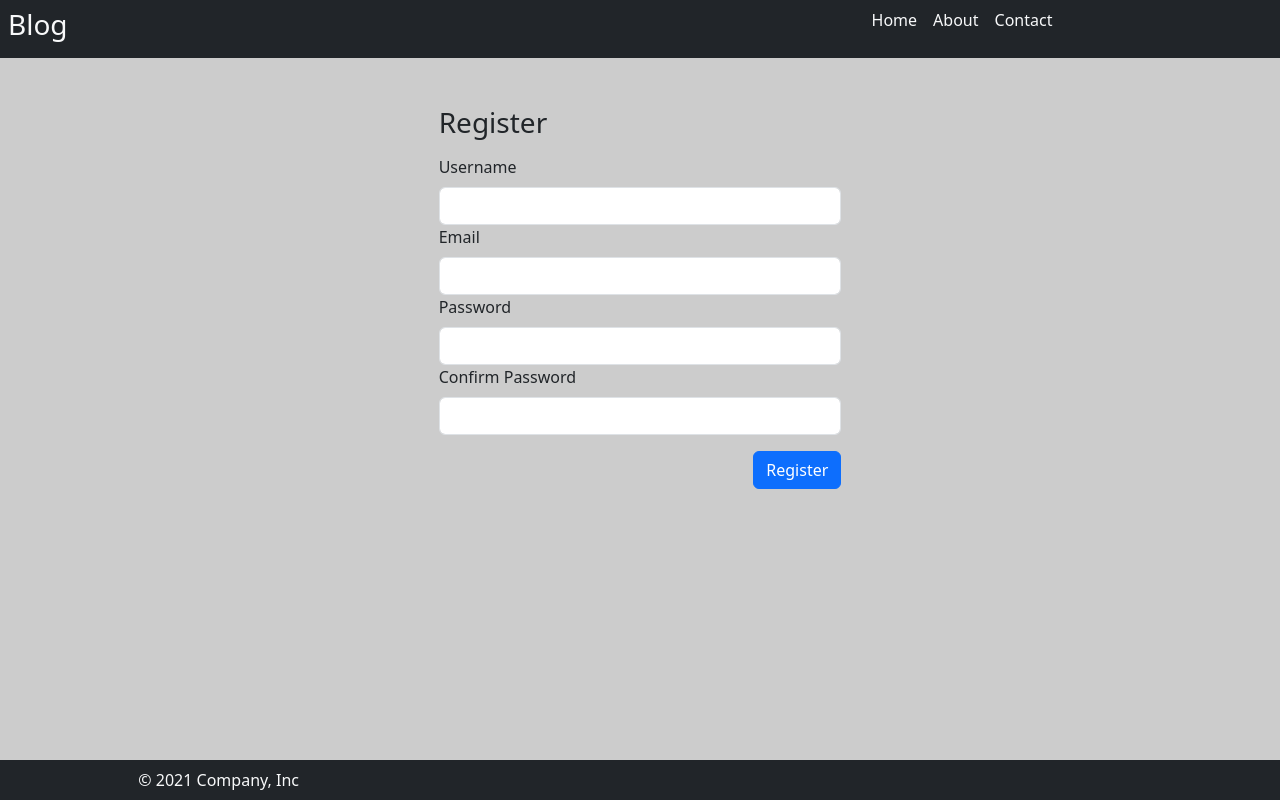
After one commit to Niranjan683/django_blog_project, a Django app: page /register in a window 1280 px wide. The commit adds this page. Run offline with Django 5.2, Linux system fonts and the light colour scheme.

Commit message:
registration form configuration

```diff
--- a/myapp/blog/forms.py
+++ b/myapp/blog/forms.py
@@ -1,6 +1,17 @@
 from django import forms
+from django.contrib.auth.models import User
 
 class ContactForm(forms.Form):
     name  = forms.CharField(label='Name', max_length= 100, required=True)
     email = forms.EmailField (label="Email",required=True)
     message = forms.CharField(label="Message",required=True)
+
+class RegisterForm(forms.ModelForm):
+    username = forms.CharField(label='Username', max_length=100, required=True)
+    email = forms.CharField(label='Email', max_length=100, required=True)
+    password = forms.CharField(label='Password', max_length=100, required=True)
+    password_confirm = forms.CharField(label='Confirm Password', max_length=100, required=True)
+
+    class Meta:
+        model  = User
+        fields = ['username','email','password']
--- a/myapp/blog/templates/about.html
+++ b/myapp/blog/templates/about.html
@@ -3,7 +3,7 @@
 <div class="container-fluid ">
     <h3>About Us</h3>
     <div class="d-flex gap-3 justify-content-center mt-5">
-        <img src="https://picsum.photos/300/300" alt="">
+        <img src="https://picsum.photos/300/300" alt="....">
         <div class="content">
             {{aboutus_content}}
         </div>
--- a/myapp/blog/templates/base.html
+++ b/myapp/blog/templates/base.html
@@ -8,7 +8,7 @@
     <title>{{blog_title | default:"Document"}}</title> <!-- the default filter gives the default title called "Document"-->
     <link href="https://cdn.jsdelivr.net/npm/bootstrap@5.3.3/dist/css/bootstrap.min.css" rel="stylesheet" integrity="sha384-QWTKZyjpPEjISv5WaRU9OFeRpok6YctnYmDr5pNlyT2bRjXh0JMhjY6hW+ALEwIH" crossorigin="anonymous">
     <link rel="stylesheet" href="{% static 'style.css' %}">
-   =
+
 </head>
 <body >
 
--- a/myapp/blog/templates/includes/footer.html
+++ b/myapp/blog/templates/includes/footer.html
@@ -1,8 +1,18 @@
 <!-- These are known as partial templates-->
 
 
-<footer class="bg-dark text-light p-3 fixed-bottom">
+
+<footer class="bg-dark text-light p-2 fixed-bottom">
     <div class="col-4 d-flex justify-content-center align-items-center">
       <span class="text-light">© 2021 Company, Inc</span>
     </div>
 </footer>
+
+
+<!--
+<footer class="bg-dark text-light p-2 fixed-bottom custom-footer">
+  <div class="container d-flex justify-content-center align-items-center">
+      <span class="text-light">© 2021 Company, Inc</span>
+  </div>
+</footer>
+-->
--- a/myapp/blog/templates/includes/header.html
+++ b/myapp/blog/templates/includes/header.html
@@ -1,7 +1,7 @@
 <!-- These are known as partial templates-->
 
 
-<header class="p-3 bg-dark text-white">
+<header class="p-2 bg-dark text-white">
     <div class="row">
         <div class="col">
             <a class="text-light text-decoration-none" href='/index'> <h3>Blog </h3> </a>
--- /dev/null
+++ b/myapp/blog/templates/register.html
@@ -0,0 +1,48 @@
+{% extends 'base.html' %}
+{% block content %}
+    <div class="container-fluid">
+        <div class="row d-flex justify-content-center mt-5">
+            <div class="col-4">
+                <h3>Register</h3>
+                <div class="">
+                    <!-- Error messages -->
+                    <!-- IN VALID FORM SUBMISSION-->
+                    {% for field in form %}
+                    {% if  field.errors%}
+                        <div class = "col=12">
+                            <span class = "fw-bold">{{field.label_tag}}</span>
+                            {% for error in field.errors %}
+                            <span class = "text-danger">{{error}}</span>
+                            {% endfor %}
+                        </div>
+                    {% endif %}
+
+                    {% endfor %}
+                <div class="my-3">
+                    <form method="post">
+                        {%csrf_token%}
+                        <div class="form-group">
+                            <label for="username" class="form-label">Username</label>
+                            <input type="text" class="form-control" id="username" name="username" value="{{form.username.value|default:''}}">
+                        </div>
+                        <div class="form-group">
+                            <label for="email" class="form-label">Email</label>
+                            <input type="email" class="form-control" id="email" name="email" value="{{form.email.value|default:''}}">
+                        </div>
+                        <div class="form-group">
+                            <label for="password" class="form-label">Password</label>
+                            <input type="password" class="form-control" id="password" name="password">
+                        </div>
+                        <div class="form-group">
+                            <label for="confirm_password" class="form-label">Confirm Password</label>
+                            <input type="password" class="form-control" id="confirm_password" name="password_confirm">
+                        </div>
+                        <div class="my-3 d-flex justify-content-end">
+                            <button type="submit" class="btn btn-primary">Register</button>
+                        </div>
+                    </form>
+                </div>
+            </div>
+        </div>
+    </div>
+{% endblock %}
--- a/myapp/blog/urls.py
+++ b/myapp/blog/urls.py
@@ -8,7 +8,8 @@ urlpatterns=[
     path('index',views.index, name= 'index'),
     path('new_url',views.new_url_view, name= 'new_page_url'),
     path('old_url',views.old_url_redirect, name= 'old_url'),
-    path('contact',views.contact_view, name= 'contact'),
-    path('about',views.about_view, name= 'about'),
+    path('contact',views.contact, name= 'contact'),
+    path('about',views.about, name= 'about'),
+    path('register',views.register, name= 'register'),
 
 ]
--- a/myapp/blog/views.py
+++ b/myapp/blog/views.py
@@ -4,7 +4,7 @@ from django.urls import reverse
 import logging
 from .models import Post,AboutUs
 from django.core.paginator import Paginator
-from .forms import ContactForm
+from .forms import ContactForm, RegisterForm
 # Create your views here.
 # static demo data
 #posts=[
@@ -50,7 +50,7 @@ def old_url_redirect(request):
 def new_url_view(request):
     return HttpResponse("This is the new urls")
 
-def contact_view(request):
+def contact(request):
     if request.method == "POST":
         #logger = logging.getLogger("TESTING")
         form=ContactForm(request.POST)
@@ -74,6 +74,21 @@ def contact_view(request):
 
     return render (request,'contact.html')
 
-def about_view(request):
-    aboutus_content= AboutUs.objects.first().content
+def about(request):
+    aboutus_content= AboutUs.objects.first()
+    if aboutus_content is None or not aboutus_content.content:
+        aboutus_content = "Default content goes here" ## default content when there is no content
+    else:
+        aboutus_content= aboutus_content.content
+
     return render (request,'about.html',{'aboutus_content':aboutus_content})
+
+
+def register(request):
+    form = RegisterForm()
+    if request.method == 'POST':
+        form = RegisterForm(request.POST)
+        if form.is_valid():
+            form.save()  ## creates the user data
+            print("registration succesful")
+    return render(request, 'register.html', {'form':form})
--- a/myapp/myapp/settings.py
+++ b/myapp/myapp/settings.py
@@ -126,7 +126,7 @@ USE_TZ = True
 STATIC_URL = 'static/'
 
 STATICFILES_DIRS=[
-    'blog/static',
+    BASE_DIR/'blog/static',
 ]
 
 # Default primary key field type
```
